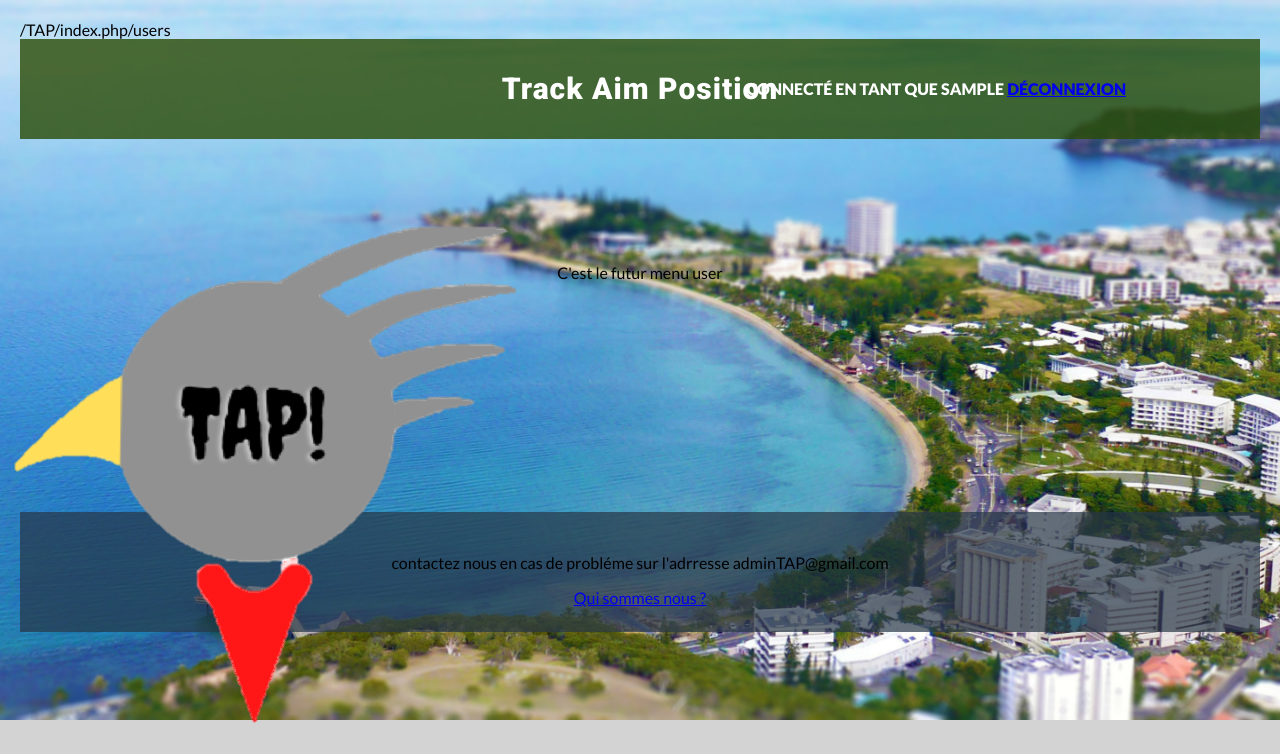
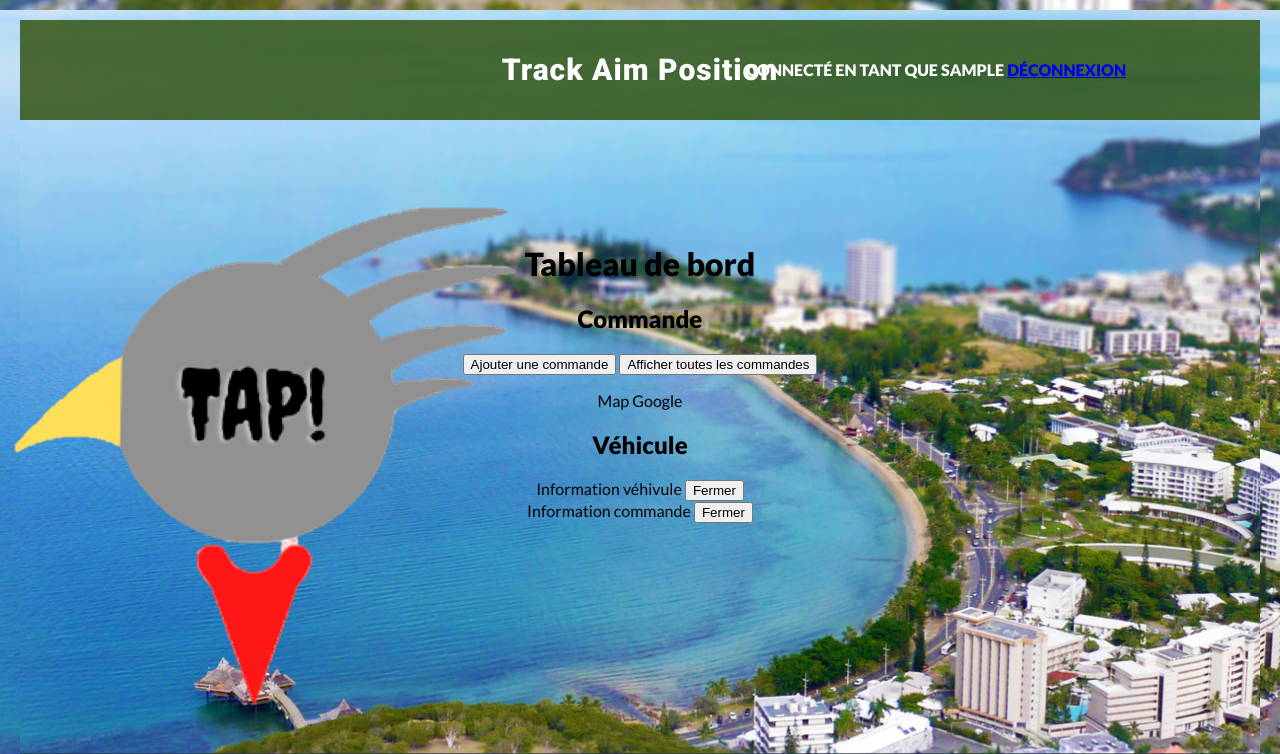
Before and after one commit to jas0nMahoux/TAP, a PHP site: page /TAP/index.php/users in a window 1280 px wide. Shown: the top 754 px of the page. Before the commit the page ends 723 px from the top, so only its background shows below. Run offline with PHP 8.4, Linux system fonts and the light colour scheme; the visitor is signed in with stand-in values (Sample User, id 1).

Commit message:
Actualisation BDD

```diff
--- a/index.php
+++ b/index.php
@@ -44,7 +44,6 @@ else {
     $login = $_SESSION['login'];
     $error = '';
 }
-echo $uri;
 //routage
 
 if ( '/TAP/index.php' == $uri || '/TAP/' == $uri) {
--- /dev/null
+++ b/view/Liste_commande.php
@@ -0,0 +1 @@
+<?php
--- a/view/users.php
+++ b/view/users.php
@@ -1,5 +1,24 @@
 <?php $title= 'Fichier users'; ?>
 <?php ob_start(); ?>
-    <p>C'est le futur menu user</p>
+    <h1>Tableau de bord</h1>
+    <div>
+        <form method="post" action="/TAP/index.php/Ajout_commande.php">
+        <h2>Commande</h2>
+        <button type="button" href="/TAP/index.php/users/Ajout_commande.php"> Ajouter une commande </button>
+        <button type="button" href="/TAP/index.php/Liste_commande.php"> Afficher toutes les commandes </button>
+        </form>
+    </div>
+    <div>Map Google</div>
+    <div>
+        <h2>Véhicule</h2>
+    </div>
+    <div>
+        Information véhivule
+        <button type="button"> Fermer </button>
+    </div>
+    <div>
+        Information commande
+        <button type="button"> Fermer </button>
+    </div>
 <?php $content = ob_get_clean(); ?>
 <?php include 'layout.php'; ?>
```
Also changed, not shown: view/Ajout_commande.php (added, +34 -0 lines), view/Register_vehicule.php (added, +32 -0 lines).
